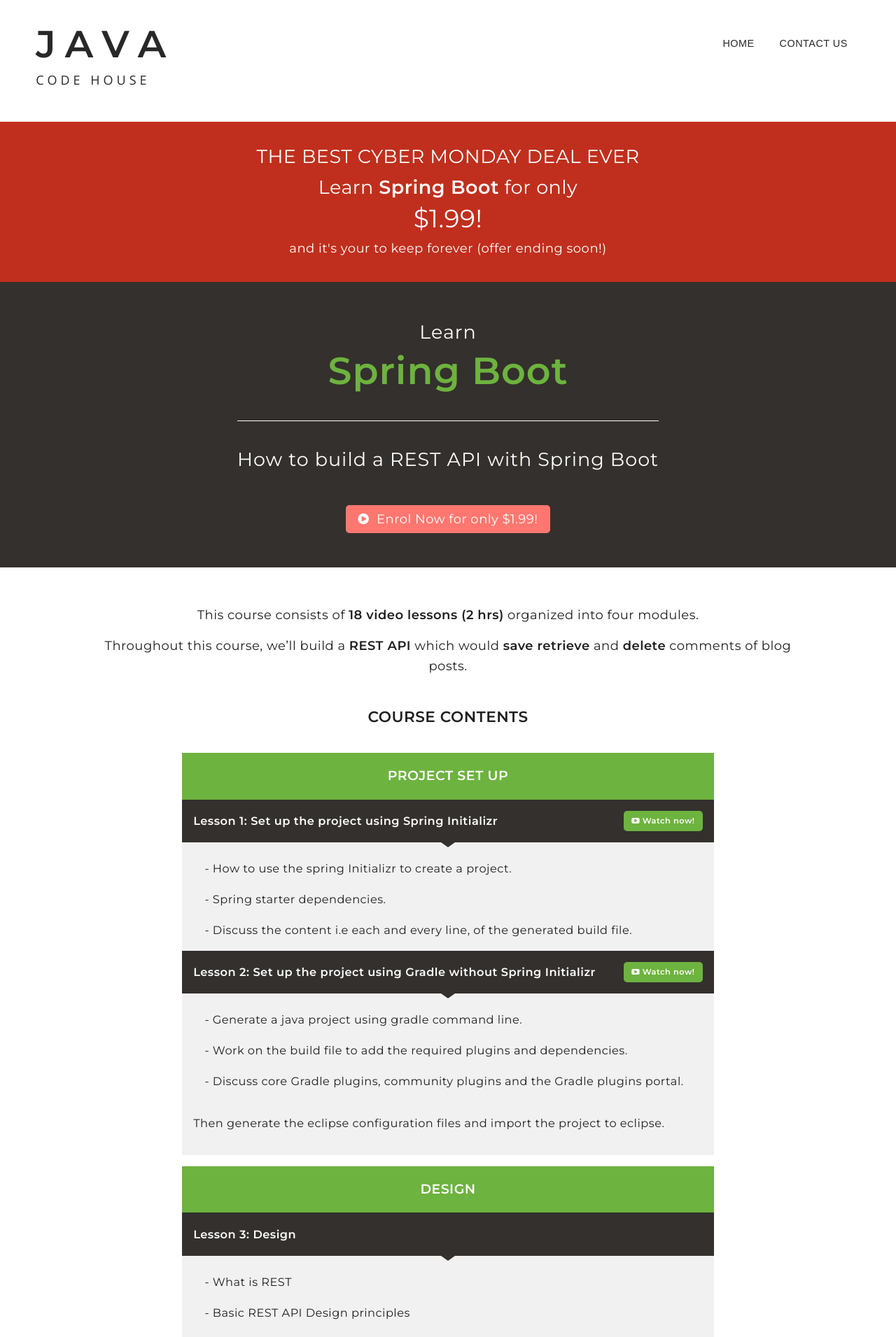
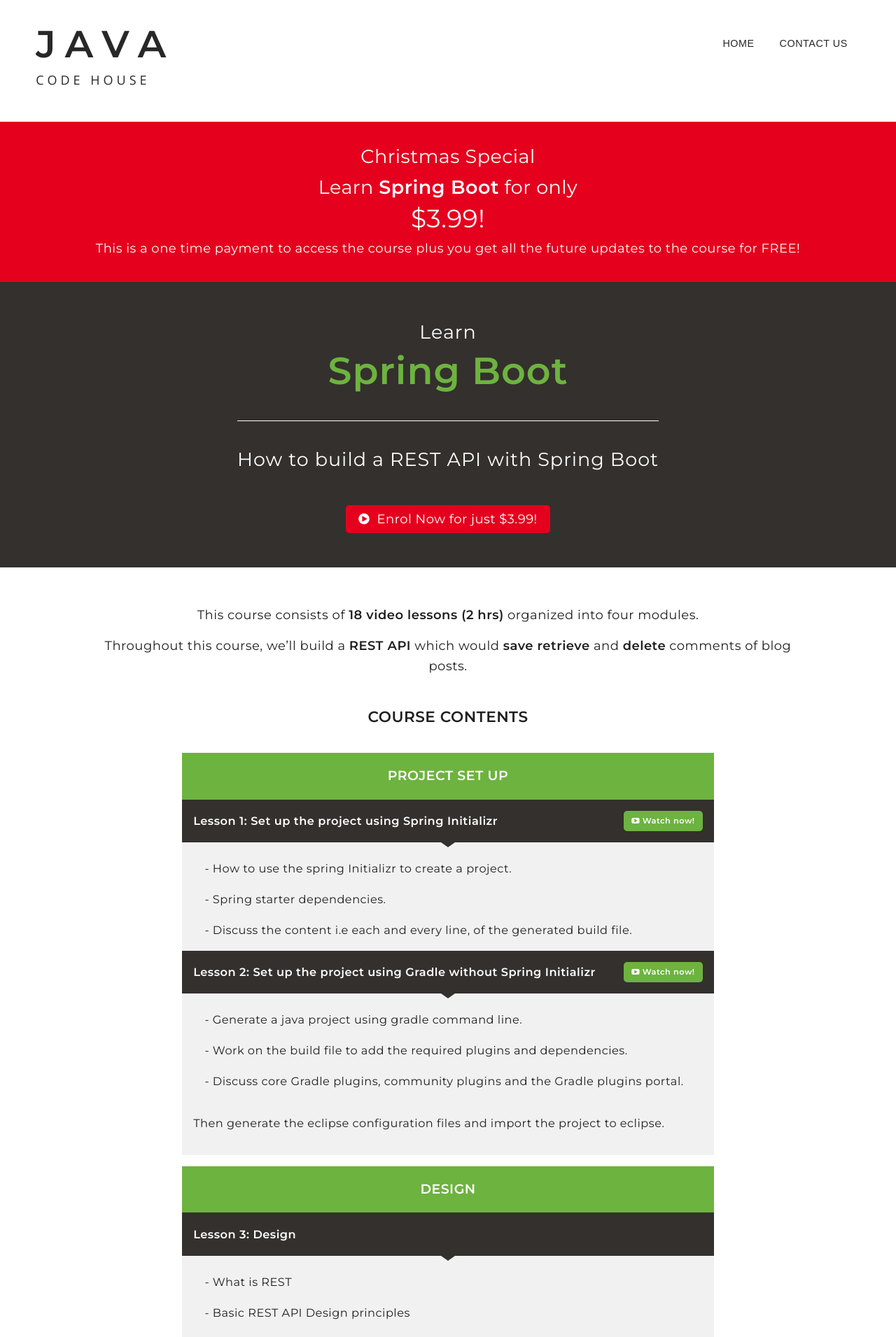
Before and after one commit to DiliniRajapaksha/DeveloperJournal, a Jekyll site: the page built from _posts/2019-11-03-the-spring-boot-course.markdown, in a window 1280 px wide. Shown: the top 1911 px of the page at 70% size. Built offline with Jekyll 4.4.1, drawn with Linux system fonts in a browser that asks for light colours; nearby versions of some CDN libraries; some of the changed text lies outside the part shown.

Commit message:
course offer christmas

```diff
--- a/_layouts/course-page.html
+++ b/_layouts/course-page.html
@@ -4,10 +4,10 @@ layout: default2
 <article class="post sp-bt-course" markdown="1" itemscope itemtype="http://schema.org/BlogPosting">
 
 <div class="course-deal full-width center">
-	<h2>THE BEST CYBER MONDAY DEAL EVER</h2>
+	<h2>Christmas Special</h2>
 	<h1 class="">Learn <span class="bold">Spring Boot</span> for only</h1>
-	<h1 class="font-lg">$1.99!</h1>
-	<p class="">and it's your to keep forever (offer ending soon!)</p>
+	<h1 class="font-lg">$3.99!</h1>
+	<p class="">This is a one time payment to access the course plus you get all the future updates to the course for FREE!</p>
 </div>
 
 	<header class="post-header full-width mg-bt-0 {{ page.header-style}}">
@@ -18,7 +18,7 @@ layout: default2
 		<h2 class="post-title title-sub">{{ page.title-post-sub}}</h2>
 		<div class="mg-tp-3">
 			<a class="btn-md-play" href="https://javacodehouse-training.thinkific.com/courses/spring-boot" target="_blank">
-			<i class="fa fa-play-circle" aria-hidden="true"></i>&nbsp Enrol Now for only $1.99!
+			<i class="fa fa-play-circle" aria-hidden="true"></i>&nbsp Enrol Now for just $3.99!
 		</a>
 		</div>
 		<time id="publish-date" datetime="{{ page.date | date_to_xmlschema }}" itemprop="datePublished"></time>
@@ -29,6 +29,7 @@ layout: default2
 	  	{{ content }}
 	</div>
 
+
 </article>
 <div class="comments">
 	{% include post-footer.html %}
--- a/_posts/2019-11-03-the-spring-boot-course.markdown
+++ b/_posts/2019-11-03-the-spring-boot-course.markdown
@@ -16,7 +16,7 @@ description: In this Spring Boot Crash Course I will teach you how to build a RE
 excerpt_separator: <!--more-->
 
 cover-image:
-    url: /assets/img/spring-boot-course/intro.png
+    url: /assets/img/spring-boot-course/christmas-special.png
     alt: Learn Spring Boot
     title: The Spring Boot Course
 
@@ -326,7 +326,14 @@ Write some integration tests for deleting the comment
 
 </div>
 
+<div class="mg-tp-3 center">
+<a class="btn-md-play" href="https://javacodehouse-training.thinkific.com/courses/spring-boot" target="_blank">
+<i class="fa fa-play-circle" aria-hidden="true"></i> Enrol Now for just $3.99!
+</a>
 </div>
+
+</div>
+
 
 <div class="border-box">
 
--- a/css/layout1.scss
+++ b/css/layout1.scss
@@ -9,7 +9,7 @@
 	--title-color:#282828;
 	--pink:#ff7770;
 	--gray:#eee;
-	--red:#C02F1D;
+	--red:#e5011e;
 }
 
 /*// Our variables*/
@@ -532,8 +532,16 @@ pre{
     margin-right: -2em;
     margin-top: -2em;
     padding-top: 2em;
-    padding-bottom: 0.5em;
+    padding-bottom: 1.5em;
     margin-bottom: 1em;
     color: #ffffff !important;
     background-color: var(--red);
 }
+
+.ad-note{
+	font-size: 0.8em;
+    font-weight: 100;
+    color: red!important;
+    margin: 0;
+    line-height: 1.5em;
+}
--- a/css/layout2.scss
+++ b/css/layout2.scss
@@ -10,6 +10,7 @@
 	--pink:#ff7770;
 	--gray:#eee;
 	--red:#C02F1D;
+	--bright-red:#e5011e;
 	--blue:#0074D9;
 	--yellow:#ffca00;
 	--sp-bt-dark:#34302D;
@@ -380,7 +381,7 @@ footer{
 .btn-md-play{
 	padding: 0.5em 1em;
 	color: #ffffff;
-	background-color: var(--pink);
+	background-color: var(--bright-red);
 	@include vendor-prefix(border-radius, 5px);
 	margin: 1em 0em;
 /*    font-family: roboto;
@@ -872,7 +873,7 @@ hr.gray{
     margin-top: 2em;
     margin-bottom: 0em;
     color: #ffffff;
-    background-color: var(--red);
+    background-color: var(--bright-red);
     padding-top: 2em;
     padding-bottom: 1em;
 }
```
Also changed, not shown: _includes/ad-deal.html (+4 -4 lines), assets/img/spring-boot-course/christmas-special.png (added).
